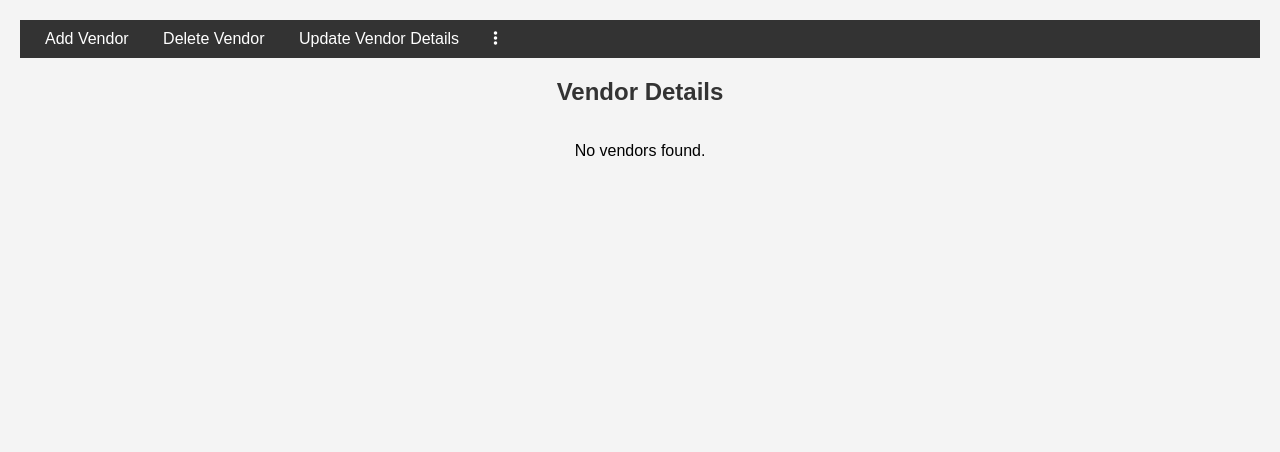
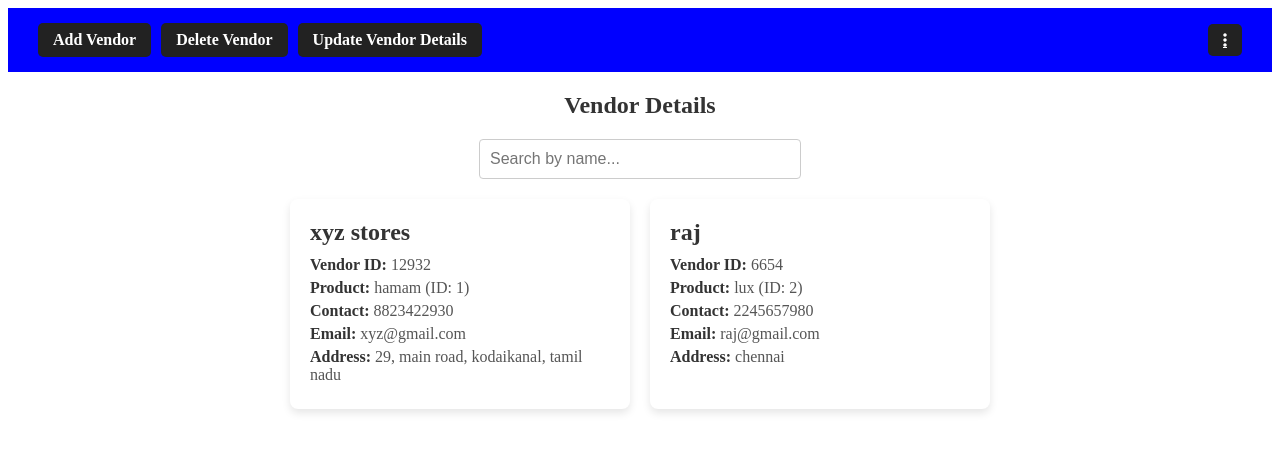
Before and after one commit to anushree200/Inventory_Management, a Flask app: page /stock in a window 1280 px wide. Shown: the top 452 px of the page. Run offline with Flask 3, Linux system fonts and the light colour scheme; data comes from the database, SQL or seed files in the repository; both versions use the stored data as it was after the commit; data that the repository does not hold is empty; some libraries are stand-ins or nearby versions.

Commit message:
search vendors done

```diff
--- a/app.py
+++ b/app.py
@@ -85,8 +85,8 @@ def dashboard():
 
 @app.route('/stock')
 def stock():
-    stock = get_all_stockmanage()
-    return render_template('stock.html',stocks = stock)
+    vendors = get_all_stockmanage()
+    return render_template('stock.html',vendors = vendors)
 
 @app.route('/add-vendor', methods=['GET', 'POST'])
 def addvendor():
--- a/checkdb.py
+++ b/checkdb.py
@@ -1,6 +1,6 @@
 import sqlite3
-con = sqlite3.connect("database.db")
+con = sqlite3.connect("inventory.db")
 cursor = con.cursor()
-cursor.execute("SELECT * FROM users")
+cursor.execute("SELECT * FROM vendor")
 print(cursor.fetchall())
 con.close()
--- a/db_utils.py
+++ b/db_utils.py
@@ -67,13 +67,16 @@ def register_user(username, password, phone):
 def get_all_stockmanage():
     try:
         con = sqlite3.connect("inventory.db")
+        con.row_factory = sqlite3.Row  # Ensure rows are dictionaries
         cursor = con.cursor()
-        cursor.execute("SELECT * FROM stock")
-        records = cursor.fetchall()
+        cursor.execute("SELECT * FROM vendor")
+        vendors = cursor.fetchall()
+        result = [dict(row) for row in vendors]
         cursor.close()
         con.close()
-        return records
-    except:
+        return result
+    except Exception as e:
+        print(f"Error in get_all_stockmanage: {e}")
         return []
 
 # For search/filter/sort in products.html
--- a/static/css/stock.css
+++ b/static/css/stock.css
@@ -1,23 +1,30 @@
-body {
-    font-family: Arial, sans-serif;
-    margin: 0;
-    padding: 20px;
-    background-color: #f4f4f4;
+.topbar {
+    background-color: blue;
+    padding: 15px 30px;
+    display: flex;
+    align-items: center;
+    position: relative;
+}
+.topbar > a:not(.dropdown-trigger) {
+    text-decoration: none;
+    padding: 8px 15px;
+    background: #222;
+    color: white;
+    border-radius: 5px;
+    font-weight: bold;
+    margin-right: 10px;
 }
 
-.topbar {
-    background-color: #333;
-    padding: 10px;
-    margin-bottom: 20px;
-    position: relative; /* Ensure proper positioning context */
+.topbar > a.dropdown-trigger {
+    margin-left: auto;
+    background: #222;
+    padding: 8px 15px;
+    border-radius: 5px;
+    display: flex;
+    align-items: center;
+    color: white;
 }
 
-.topbar a {
-    color: white;
-    text-decoration: none;
-    margin: 0 15px;
-    font-size: 16px;
-}
 
 .topbar a:hover {
     color: #ddd;
@@ -26,12 +33,16 @@ body {
 .dropdown {
     display: none;
     position: absolute;
+    top: 100%;
+    right: 30px;
     background-color: #333;
     min-width: 200px;
     box-shadow: 0px 8px 16px 0px rgba(0,0,0,0.2);
-    z-index: 1000; /* Ensure it stays above other content */
-    right: 0; /* Align to the right of the topbar */
-    top: 100%; /* Position below the topbar */
+    z-index: 1000;
+}
+
+.dropdown.active {
+    display: block;
 }
 
 .dropdown a {
@@ -48,6 +59,25 @@ body {
 h2 {
     color: #333;
     text-align: center;
+}
+
+.controls {
+    display: flex;
+    justify-content: center;
+    margin: 20px 0;
+}
+
+#searchInput {
+    padding: 10px;
+    width: 300px;
+    border: 1px solid #ccc;
+    border-radius: 4px;
+    font-size: 16px;
+}
+
+#searchInput:focus {
+    outline: none;
+    border-color: #333;
 }
 
 .alert {
--- a/static/js/stock.js
+++ b/static/js/stock.js
@@ -1,20 +1,25 @@
 function toggleMenu() {
-    const menu = document.getElementById('dropdownMenu');
-    if (menu) {
-        console.log('Toggling menu, current display:', menu.style.display);
-        menu.style.display = menu.style.display === 'block' ? 'none' : 'block';
-    } else {
-        console.log('Error: dropdownMenu element not found');
-    }
+    console.log('Toggle menu clicked');
+    const dropdown = document.getElementById('dropdownMenu');
+    dropdown.classList.toggle('active');
 }
 
-window.addEventListener('click', function(e) {
-    const menu = document.getElementById('dropdownMenu');
-    if (menu && !e.target.closest('.topbar')) {
-        console.log('Click outside topbar, hiding menu');
-        menu.style.display = 'none';
+document.addEventListener('click', (event) => {
+    const dropdown = document.getElementById('dropdownMenu');
+    const trigger = document.querySelector('.dropdown-trigger');
+    if (!dropdown.contains(event.target) && !trigger.contains(event.target)) {
+        dropdown.classList.remove('active');
     }
 });
+
+function searchVendors() {
+    const input = document.getElementById('searchInput').value.toLowerCase();
+    const cards = document.querySelectorAll('.vendor-container .vendor-card');
+    cards.forEach(card => {
+        const name = card.querySelector('h3').textContent.toLowerCase();
+        card.style.display = name.includes(input) ? '' : 'none';
+    });
+}
 
 // Basic form validation for vendor forms (unchanged unless needed)
 document.querySelectorAll('.vendor-form').forEach(form => {
--- a/templates/addvendor.html
+++ b/templates/addvendor.html
@@ -8,7 +8,7 @@
 </head>
 <body>
     <div class="topbar">
-        <a href="{{ url_for('stock') }}">Back to Stock</a>
+        <a href="{{ url_for('stock') }}">Back to Vendor Management</a>
     </div>
     <h2>Add Vendor</h2>
     {% with messages = get_flashed_messages(with_categories=true) %}
--- a/templates/delvendor.html
+++ b/templates/delvendor.html
@@ -8,7 +8,7 @@
 </head>
 <body>
     <div class="topbar">
-        <a href="{{ url_for('stock') }}">Back to Stock</a>
+        <a href="{{ url_for('stock') }}">Back to Vendor Management</a>
     </div>
     <h2>Delete Vendor</h2>
     {% with messages = get_flashed_messages(with_categories=true) %}
--- a/templates/modvendor.html
+++ b/templates/modvendor.html
@@ -8,7 +8,7 @@
 </head>
 <body>
     <div class="topbar">
-        <a href="{{ url_for('stock') }}">Back to Stock</a>
+        <a href="{{ url_for('stock') }}">Back to Vendor Management</a>
     </div>
     <h2>Modify Vendor</h2>
     {% with messages = get_flashed_messages(with_categories=true) %}
--- a/templates/stock.html
+++ b/templates/stock.html
@@ -3,16 +3,16 @@
 <head>
     <meta charset="UTF-8">
     <meta name="viewport" content="width=device-width, initial-scale=1.0">
-    <title>Stocks Management</title>
+    <title>Vendor Management</title>
     <link rel="stylesheet" href="{{ url_for('static', filename='css/stock.css') }}">
-    <script src="https://kit.fontawesome.com/a076d05399.js" crossorigin="anonymous"></script>
+    <link rel="stylesheet" href="https://cdnjs.cloudflare.com/ajax/libs/font-awesome/6.4.0/css/all.min.css">
 </head>
 <body>
     <div class="topbar">
         <a href="/add-vendor">Add Vendor</a>
         <a href="/del-vendor">Delete Vendor</a>
         <a href="/modify-vendor">Update Vendor Details</a>
-        <a href="#" onclick="toggleMenu(); console.log('Toggle menu clicked');" title="More Options">
+        <a href="#" class="dropdown-trigger" onclick="toggleMenu(); console.log('Toggle menu clicked');" title="More Options">
             <i class="fas fa-ellipsis-v"></i>
         </a>
         <div id="dropdownMenu" class="dropdown">
@@ -31,17 +31,19 @@
             {% endfor %}
         {% endif %}
     {% endwith %}
-
+    <div class="controls">
+        <input type="text" id="searchInput" placeholder="Search by name..." onkeyup="searchVendors()">
+    </div>
     <div class="vendor-container">
         {% if vendors %}
-            {% for vendor in vendors %}
+            {% for vend in vendors %}
                 <div class="vendor-card">
-                    <h3>{{ vendor['vendorname'] }}</h3>
-                    <p><strong>Vendor ID:</strong> {{ vendor['vendorid'] }}</p>
-                    <p><strong>Product:</strong> {{ vendor['pname'] }} (ID: {{ vendor['pid'] }})</p>
-                    <p><strong>Contact:</strong> {{ vendor['contactno'] or 'N/A' }}</p>
-                    <p><strong>Email:</strong> {{ vendor['email'] or 'N/A' }}</p>
-                    <p><strong>Address:</strong> {{ vendor['address'] or 'N/A' }}</p>
+                    <h3>{{ vend['vendorname'] }}</h3>
+                    <p><strong>Vendor ID:</strong> {{ vend['vendorid'] }}</p>
+                    <p><strong>Product:</strong> {{ vend['pname'] }} (ID: {{ vend['pid'] }})</p>
+                    <p><strong>Contact:</strong> {{ vend['contactno'] or 'N/A' }}</p>
+                    <p><strong>Email:</strong> {{ vend['email'] or 'N/A' }}</p>
+                    <p><strong>Address:</strong> {{ vend['address'] or 'N/A' }}</p>
                 </div>
             {% endfor %}
         {% else %}
```
Also changed, not shown: log.txt (+9 -31 lines), inventory.db.
